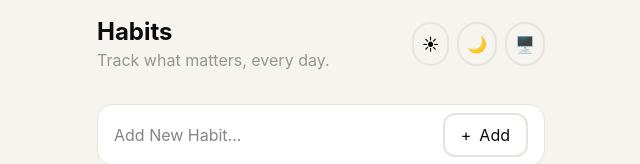
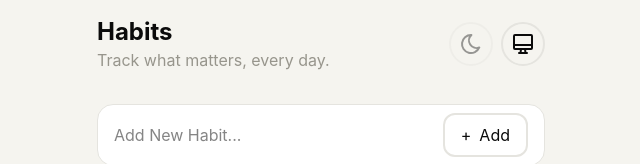
Before and after one commit to iabolfazl83/habit-tracker, a React (Vite) app: page / in a window 1280 px wide. Shown: the top 164 px of the page, without its empty margins (319-959 px from the left). Built offline with nearby package versions, Linux system fonts and the light colour scheme.

Commit message:
changed ThemeToggle.tsx component structure.

```diff
--- a/src/components/ThemeToggle.tsx
+++ b/src/components/ThemeToggle.tsx
@@ -1,34 +1,50 @@
 import {useTheme} from "../hooks/useTheme";
 import {Button} from "./Button.tsx";
+import {IconDeviceImac, IconMoon, IconSun} from "@tabler/icons-react";
+import type {ReactNode} from "react";
 
 type ThemeOption = {
     value: "light" | "dark" | "system";
     label: string;
-    icon: string;
+    icon: ReactNode;
 };
-
-const OPTIONS: ThemeOption[] = [
-    {value: "light", label: "Light", icon: "☀"},
-    {value: "dark", label: "Dark", icon: "🌙"},
-    {value: "system", label: "System", icon: "🖥"},
-];
 
 export function ThemeToggle() {
     const {theme, setTheme} = useTheme();
 
+    const toggleIcon = theme === "light"
+        ? <IconSun stroke={2}/>
+        : <IconMoon stroke={2}/>;
+
+    const toggleValue = theme === "light" ? "dark" : "light";
+    const toggleLabel = theme === "light" ? "Switch to dark" : "Switch to light";
+
+    const systemOption: ThemeOption = {
+        value: "system",
+        label: "Use system default",
+        icon: <IconDeviceImac stroke={2}/>,
+    };
+
+    const iconClass = "text-claude-text dark:text-claude-text-dark";
     return (
         <div className="flex gap-2" aria-label="Theme">
-            {OPTIONS.map((option) => (
-                <Button
-                    key={option.value}
-                    className="rounded-full p-2"
-                    onClick={() => setTheme(option.value)}
-                    aria-pressed={theme === option.value}
-                    aria-label={option.label}
-                    type="button">
-                    <span aria-hidden="true">{option.icon}</span>
-                </Button>
-            ))}
+            <Button
+                className={`rounded-full p-2 ${iconClass} ${theme === "system" ? "opacity-40" : "opacity-100"}`}
+                onClick={() => setTheme(toggleValue)}
+                aria-label={toggleLabel}
+                type="button"
+            >
+                <span aria-hidden="true">{toggleIcon}</span>
+            </Button>
+            <Button
+                className={`rounded-full p-2 ${iconClass} ${theme === "system" ? "opacity-100" : "opacity-40"}`}
+                onClick={() => setTheme(systemOption.value)}
+                aria-pressed={theme === "system"}
+                aria-label={systemOption.label}
+                type="button"
+            >
+                <span aria-hidden="true">{systemOption.icon}</span>
+            </Button>
         </div>
     );
 }
```
